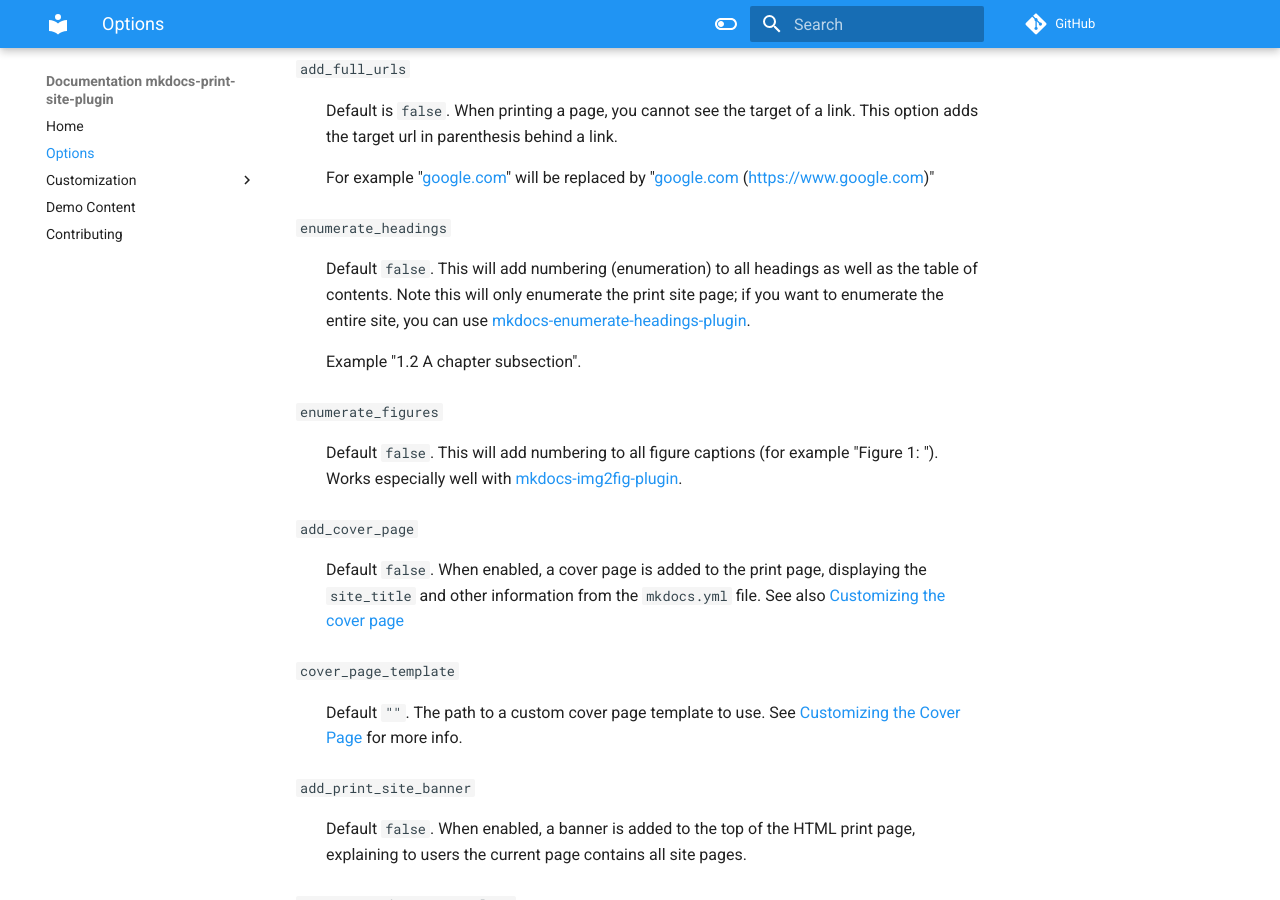
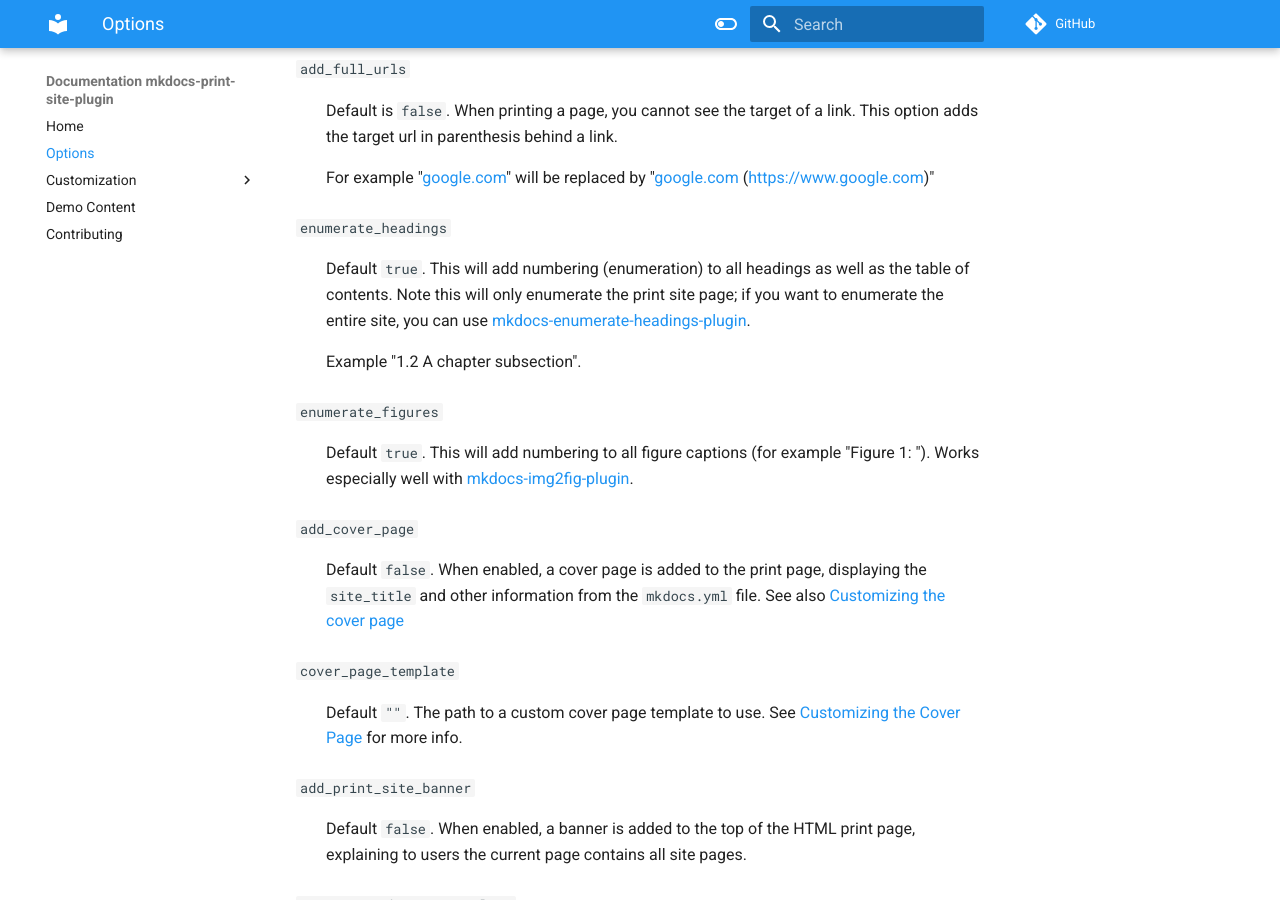
Before and after one commit to timvink/mkdocs-print-site-plugin, an MkDocs documentation site: the page built from docs/options.md, in a window 1280 px wide and 900 px high, scrolled down 1205 px. Built offline with MkDocs 1.6.1 and Material for MkDocs 9.7.7, drawn with Linux system fonts in a browser that asks for light colours; comment, search, counter and statistics services are not loaded.

Commit message:
New defaults: enumerate_headings and enumerate_figures set to true

```diff
--- a/docs/options.md
+++ b/docs/options.md
@@ -44,12 +44,12 @@ plugins:
     For example "[google.com](https://www.google.com)" will be replaced by "[google.com](https://www.google.com) (https://www.google.com)"
 
 `enumerate_headings`
-:   Default `false`. This will add numbering (enumeration) to all headings as well as the table of contents. Note this will only enumerate the print site page; if you want to enumerate the entire site, you can use [mkdocs-enumerate-headings-plugin](https://github.com/timvink/mkdocs-enumerate-headings-plugin).
+:   Default `true`. This will add numbering (enumeration) to all headings as well as the table of contents. Note this will only enumerate the print site page; if you want to enumerate the entire site, you can use [mkdocs-enumerate-headings-plugin](https://github.com/timvink/mkdocs-enumerate-headings-plugin).
 
     Example "1.2 A chapter subsection".
 
 `enumerate_figures`
-:   Default `false`. This will add numbering to all figure captions (for example "Figure 1: <caption>"). Works especially well with [mkdocs-img2fig-plugin](https://github.com/stuebersystems/mkdocs-img2fig-plugin).
+:   Default `true`. This will add numbering to all figure captions (for example "Figure 1: <caption>"). Works especially well with [mkdocs-img2fig-plugin](https://github.com/stuebersystems/mkdocs-img2fig-plugin).
 
 `add_cover_page`
 :   Default `false`. When enabled, a cover page is added to the print page, displaying the `site_title` and other information from the `mkdocs.yml` file. See also [Customizing the cover page](customization/cover_page.md)
```
Also changed, not shown: 1 other file.
